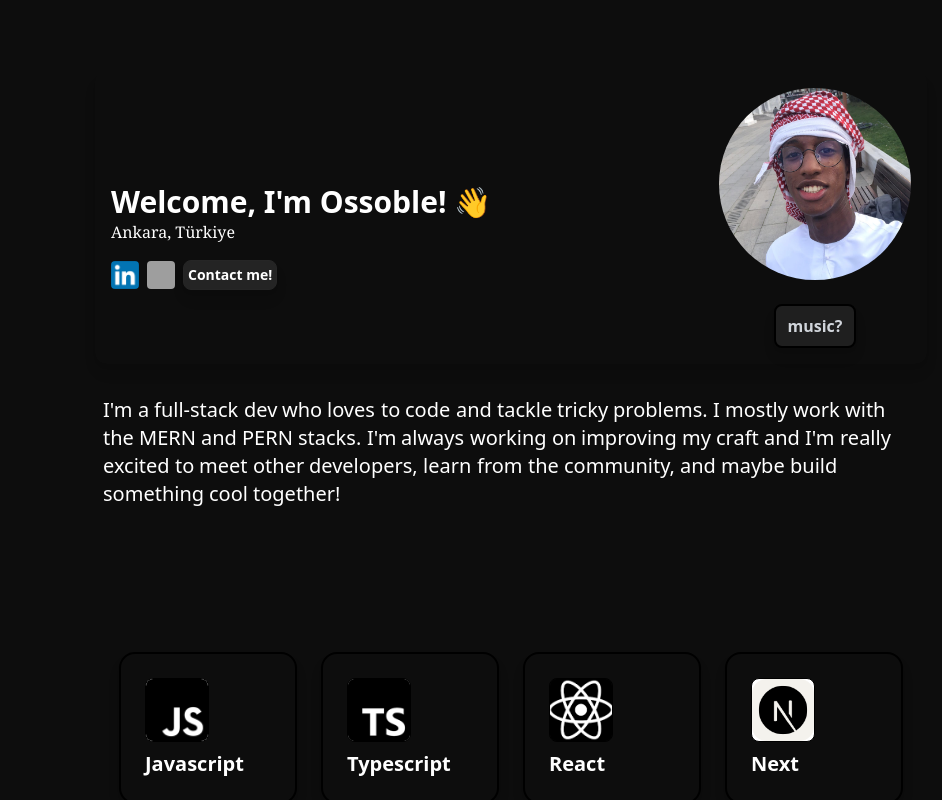
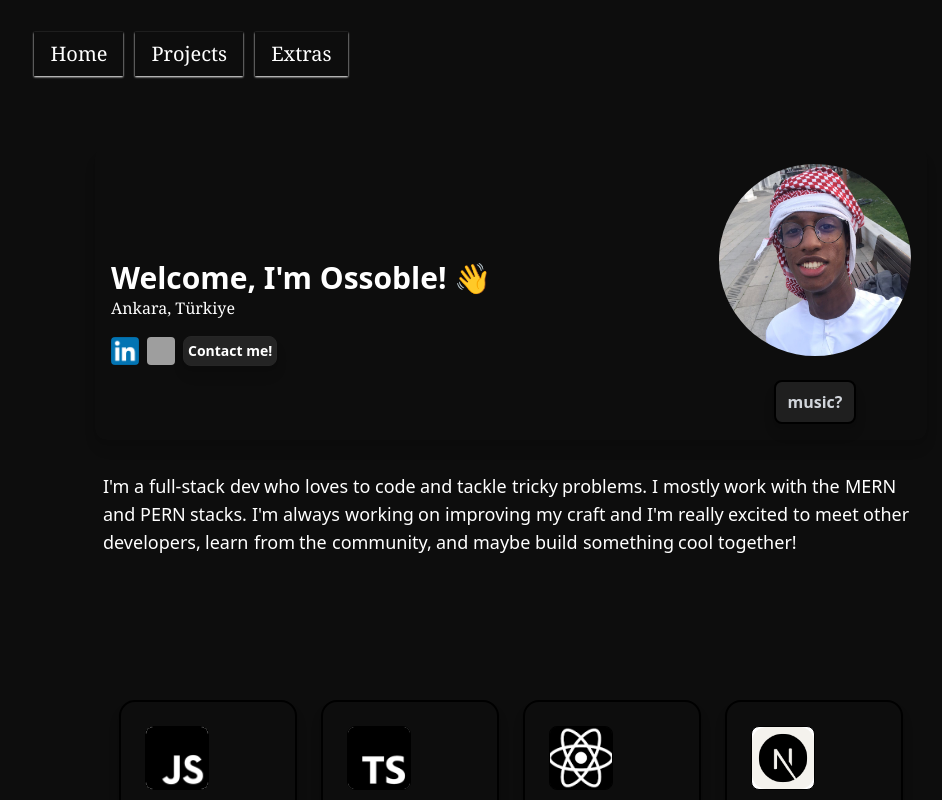
Before and after one commit to osso2k/Portfolio, a React (Vite) app: page / in a window 1280 px wide. Shown: the top 800 px of the page, without its empty margins (129-1071 px from the left). Built offline with nearby package versions, Linux system fonts and the light colour scheme; grey boxes are pictures that could not be loaded.

Commit message:
Navbaar!

```diff
--- a/package.json
+++ b/package.json
@@ -13,7 +13,7 @@
     "autoprefixer": "^10.4.21",
     "dotenv": "^17.2.2",
     "framer-motion": "^12.23.12",
-    "gsap": "^3.13.0",
+    "gsap": "^3.14.1",
     "matter-js": "^0.20.0",
     "postcss": "^8.5.5",
     "react": "^19.1.0",
--- a/src/App.jsx
+++ b/src/App.jsx
@@ -2,15 +2,19 @@ import React from "react";
 import { BrowserRouter as Router, Routes, Route } from "react-router-dom";
 import Home from "./pages/Home";
 import Projects from "./pages/Projects";
+import Extras from "./pages/Extras";
+import Navbar from "./components/Navbar";
 
 const App = () => {
   return (
     <Router>
       <div className="min-h-screen flex flex-col bg-[hsl(0,0%,5%)] text-white scroll-smooth">
         <div className="flex-grow">
+          <Navbar />
           <Routes>
             <Route path="/" element={<Home />} />
             <Route path="/projects" element={<Projects />} />
+            <Route path="/extras" element={<Extras />} />
           </Routes>
         </div>
       </div>
--- /dev/null
+++ b/src/components/Navbar.jsx
@@ -0,0 +1,38 @@
+import React from "react";
+import { useNavigate } from "react-router-dom";
+
+const Navbar = () => {
+  const navigate = useNavigate();
+  return (
+    <div className="flex justify-center items-center w-[50%] h-[10%] pt-8">
+      <div className="flex gap-3 font-serif">
+        <li
+          className="list-none text-xl cursor-pointer shadow-sm px-4 py-2 hover:scale-95 shadow-white"
+          onClick={() => {
+            navigate("/");
+          }}
+        >
+          Home
+        </li>
+        <li
+          className="list-none text-xl cursor-pointer shadow-sm px-4 py-2 hover:scale-95  shadow-white"
+          onClick={() => {
+            navigate("/projects");
+          }}
+        >
+          Projects
+        </li>
+        <li
+          className="list-none text-xl cursor-pointer shadow-sm px-4 py-2 hover:scale-95  shadow-white"
+          onClick={() => {
+            navigate("/extras");
+          }}
+        >
+          Extras
+        </li>
+      </div>
+    </div>
+  );
+};
+
+export default Navbar;
--- a/src/components/Projects.jsx
+++ /dev/null
@@ -1,7 +0,0 @@
-import React from "react";
-
-const Projects = () => {
-  return <div></div>;
-};
-
-export default Projects;
--- /dev/null
+++ b/src/pages/Extras.jsx
@@ -0,0 +1,7 @@
+import React from "react";
+
+const Extras = () => {
+  return <div>Soon!</div>;
+};
+
+export default Extras;
--- a/src/pages/Home.jsx
+++ b/src/pages/Home.jsx
@@ -77,16 +77,12 @@ const Home = () => {
             delay={50}
             animateBy="words"
             direction="top"
-            className="text-md sm:text-lg md:text-xl pl-2 "
+            className="text-md sm:text-lg md:text-lg pl-2 "
           />
         </div>
 
         <div className="w-full mt-6">
           <Skills />
-        </div>
-
-        <div className="w-full mt-6">
-          <Projects />
         </div>
       </div>
     </div>
--- a/src/pages/Projects.jsx
+++ b/src/pages/Projects.jsx
@@ -1,7 +1,7 @@
 import React from "react";
 
 const Projects = () => {
-  return <div></div>;
+  return <div>Soon</div>;
 };
 
 export default Projects;
```
Also changed, not shown: 1 other file (tests, documents, lock files or other folders).
